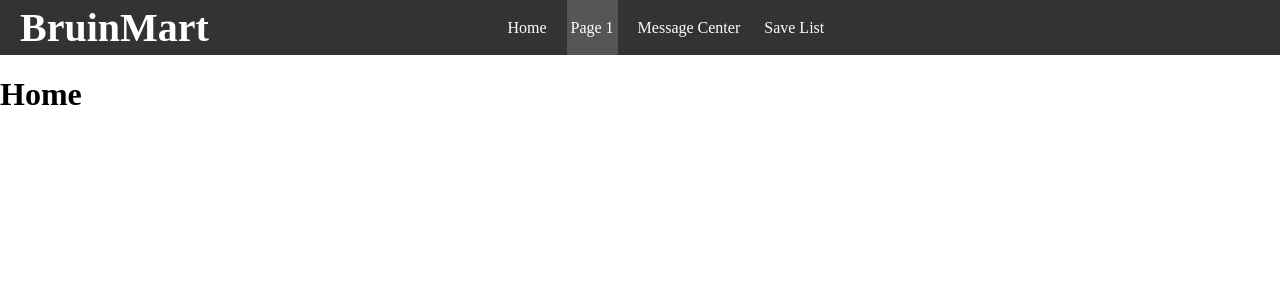
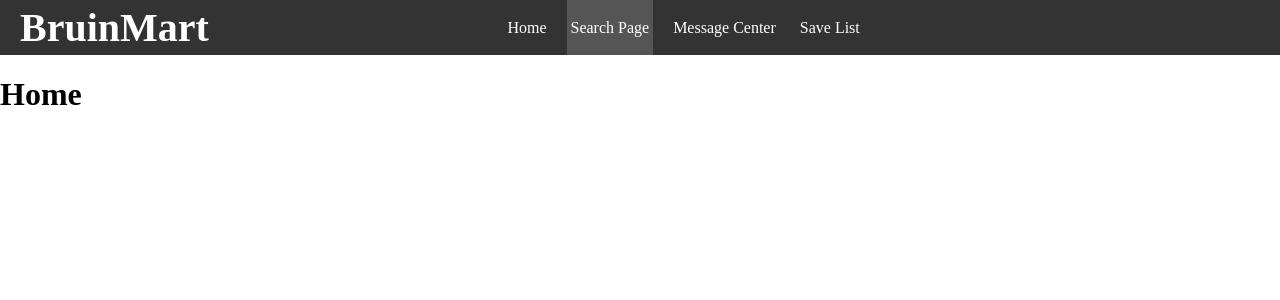
Before and after one commit to ythou00/BruinMart_Official, a React (Vite) app: page / in a window 1280 px wide. Shown: the top 300 px of the page. Built offline with nearby package versions, Linux system fonts and the light colour scheme; a web font is replaced by a local one.

Commit message:
updated SP path

```diff
--- a/src/component/navBar.jsx
+++ b/src/component/navBar.jsx
@@ -10,7 +10,7 @@ export default function NavBar() {
         <div className="center">
             <ul>
                 <li><Link to="/home">Home</Link></li>
-                <li className="active"><Link to="/page1">Page 1</Link></li>
+                <li className="active"><Link to="/SearchPage">Search Page</Link></li>
                 <li><Link to="/MessageCenter">Message Center</Link></li>
                 <li><Link to="/saveList">Save List</Link></li>
             </ul>
```
